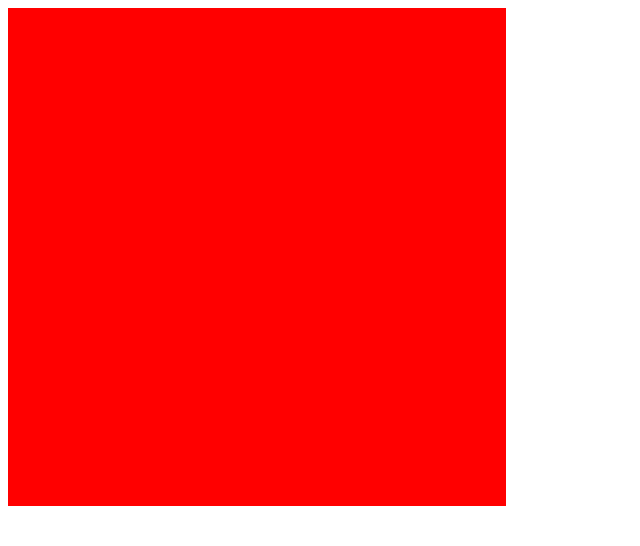
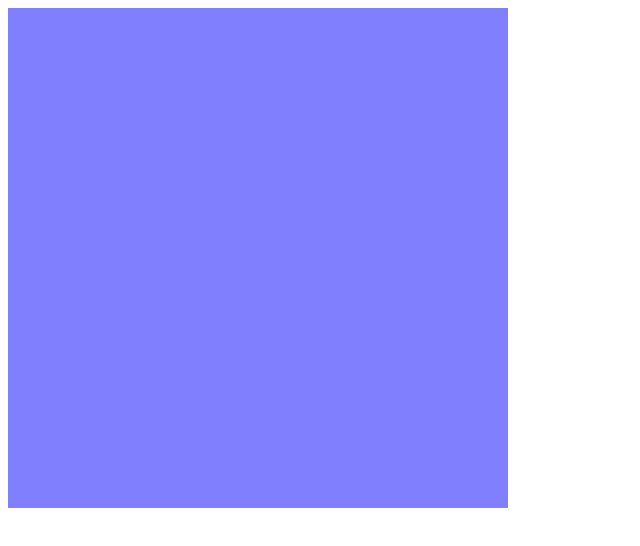
Before and after one commit to avantgardnerio/webgl-nn, a plain HTML site: page index.html in a window 1280 px wide. Shown: the whole page, without its empty margins (0-640 px from the left). Drawn offline with Linux system fonts and the light colour scheme; animation ran at ten frames a second.

Commit message:
Drawing floating point textures

```diff
--- a/index.html
+++ b/index.html
@@ -36,6 +36,7 @@
 			var gl;
 			var shaderProgram;
 			var neheTexture;
+			var floatTexture;
 			var cubeVertexPositionBuffer;
 			var cubeVertexTextureCoordBuffer;
 			var cubeVertexIndexBuffer;
@@ -74,7 +75,7 @@
 				gl.vertexAttribPointer(shaderProgram.textureCoordAttribute, cubeVertexTextureCoordBuffer.itemSize, gl.FLOAT, false, 0, 0);
 
 				gl.activeTexture(gl.TEXTURE0);
-				gl.bindTexture(gl.TEXTURE_2D, neheTexture);
+				gl.bindTexture(gl.TEXTURE_2D, floatTexture);
 				gl.uniform1i(shaderProgram.samplerUniform, 0);
 
 				gl.bindBuffer(gl.ELEMENT_ARRAY_BUFFER, cubeVertexIndexBuffer);
@@ -141,11 +142,48 @@
 			}
 
 			function handleLoadedTexture(texture) {
-				gl.bindTexture(gl.TEXTURE_2D, texture);
+				gl.getExtension('OES_texture_float');
+
+				// https://msdn.microsoft.com/en-us/library/dn302435(v=vs.85).aspx
+				/*
+				gl.texImage2D(gl.TEXTURE_2D, 	// target - Specifies the target texture
+					0, 							// level - The level of detail value.
+					gl.RGBA, 					// internalformat - Specifies the number of color components in the texture.
+					gl.RGBA, 					// width - Width of texture image. Value used only when UInt8Array or Float32Array for pixels is specified.
+					gl.UNSIGNED_BYTE, 			// height - Height of texture image. Value used only when UInt8Array or Float32Array for pixels is specified.
+					texture.image				// border - Specifies the width of the border. Must be 0.
+				);
+				*/
+
+				// Draw texture
+				var width = 256;
+				var height = 256;
+				var ar = new Float32Array(width * height * 4);
+				for(var i = 0; i < width * height; i++) {
+					ar[i * 4 + 0] = 0.5;
+					ar[i * 4 + 1] = 0.5;
+					ar[i * 4 + 2] = 1;
+					ar[i * 4 + 3] = 1;
+				}
+
+				floatTexture = gl.createTexture();
+				gl.bindTexture(gl.TEXTURE_2D, floatTexture);
 				gl.pixelStorei(gl.UNPACK_FLIP_Y_WEBGL, true);
-				gl.texImage2D(gl.TEXTURE_2D, 0, gl.RGBA, gl.RGBA, gl.UNSIGNED_BYTE, texture.image);
+				gl.texImage2D(gl.TEXTURE_2D, 	// target - Specifies the target texture
+					0, 							// level - The level of detail value.
+					gl.RGBA, 					// internalformat - Specifies the number of color components in the texture.
+					width, 						// width - Width of texture image. Value used only when UInt8Array or Float32Array for pixels is specified.
+					height, 					// height - Height of texture image. Value used only when UInt8Array or Float32Array for pixels is specified.
+					0, 							// border - Specifies the width of the border. Must be 0.
+					gl.RGBA, 					// format - Contains the format for the source pixel data. Must match internalformat (see above).
+					gl.FLOAT,					// type - The type of texture data. (gl.FLOAT creates 128 bit-per-pixel textures instead of 32 bit-per-pixel for the image)
+					ar							// pixels - The ImageData array, ArrayBufferView, HTMLCanvasElement, HTMLImageElement to use as a data source for the texture.
+				);
 				gl.texParameteri(gl.TEXTURE_2D, gl.TEXTURE_MAG_FILTER, gl.NEAREST);
 				gl.texParameteri(gl.TEXTURE_2D, gl.TEXTURE_MIN_FILTER, gl.NEAREST);
+				//gl.texParameteri(gl.TEXTURE_2D, gl.TEXTURE_WRAP_S, gl.CLAMP_TO_EDGE);
+				//gl.texParameteri(gl.TEXTURE_2D, gl.TEXTURE_WRAP_T, gl.CLAMP_TO_EDGE);
+
 				gl.bindTexture(gl.TEXTURE_2D, null);
 			}
 
```
